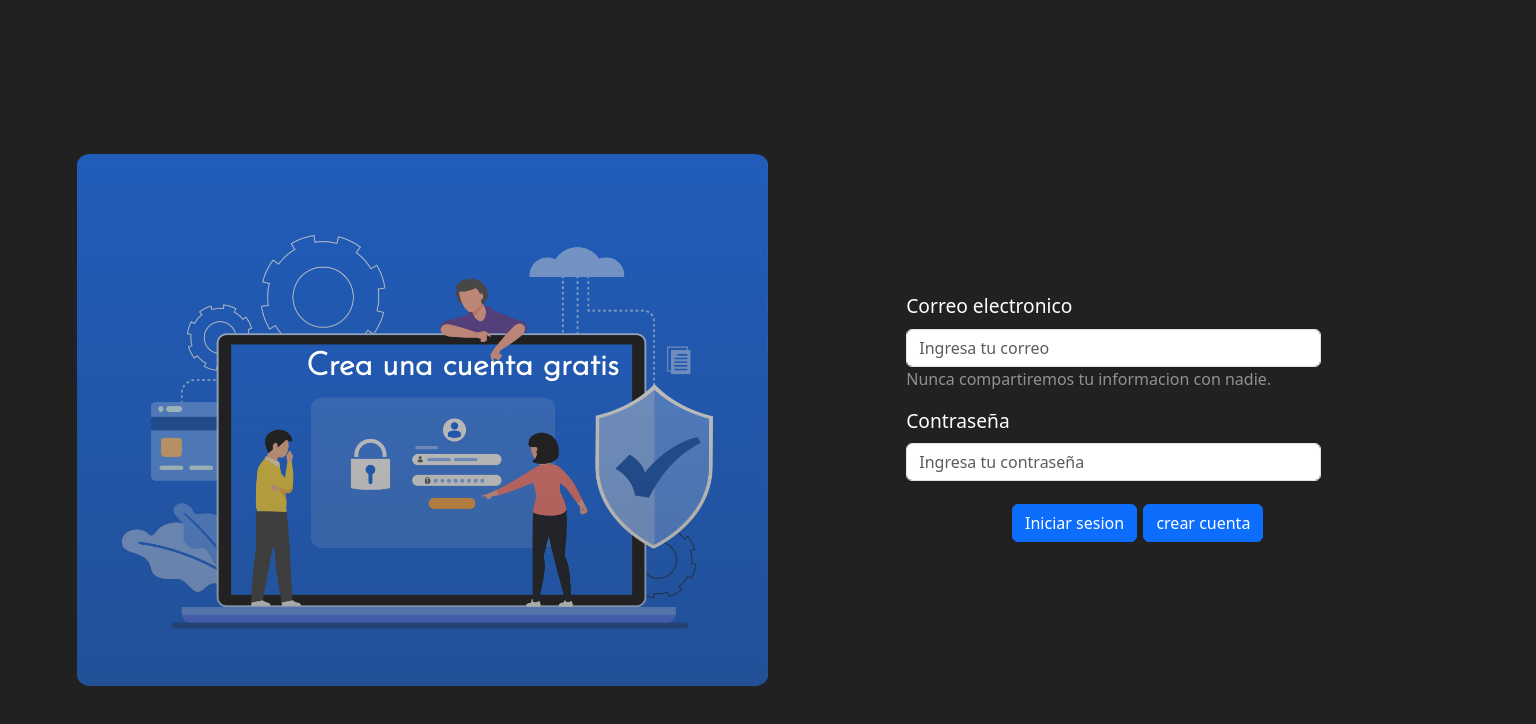
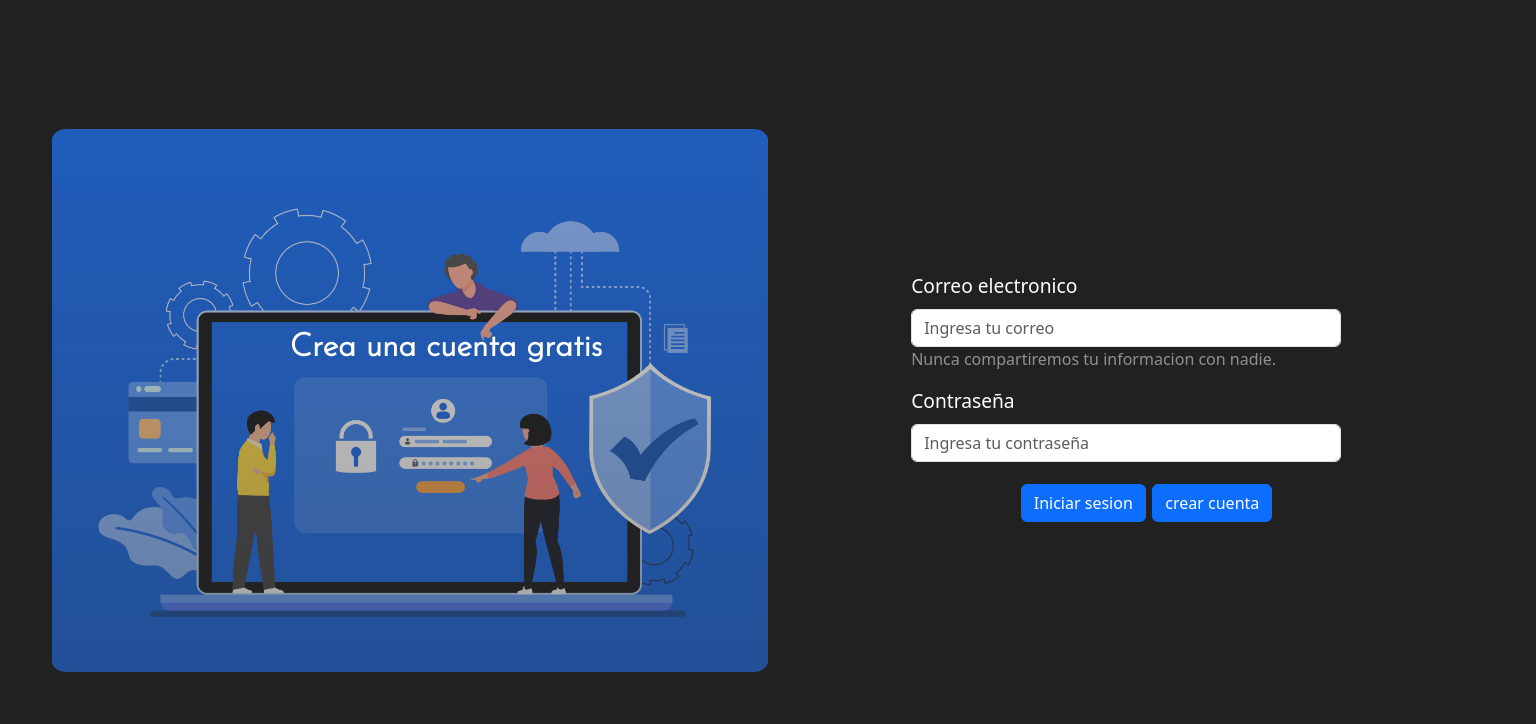
Before and after one commit to lamontanarog/controlGastos, a React (Vite) app in the folder proyectogastos/: page /CreateAcount in a window 1536 px wide. Shown: the top 724 px of the page. Built offline with nearby package versions, Linux system fonts and the light colour scheme; no server answers; a web font is replaced by a local one.

Commit message:
visual notebook

```diff
--- a/proyectogastos/package.json
+++ b/proyectogastos/package.json
@@ -11,9 +11,12 @@
   },
   "dependencies": {
     "bootstrap": "^5.3.0",
+    "firebase": "^9.23.0",
     "react": "^18.2.0",
     "react-bootstrap": "^2.8.0",
-    "react-dom": "^18.2.0"
+    "react-dom": "^18.2.0",
+    "react-router-dom": "^6.14.1",
+    "sweetalert2": "^11.7.12"
   },
   "devDependencies": {
     "@types/react": "^18.0.28",
--- a/proyectogastos/src/components/styles.css
+++ b/proyectogastos/src/components/styles.css
@@ -160,3 +160,11 @@
         margin-top: 3%;
     }
 }
+
+@media only screen and (min-width: 1500px) and (max-width: 1800px) {
+    .grillaUser {
+        display: flex;
+        padding: 3.4%;
+        margin-top: 5%;
+    }
+}
```
Also changed, not shown: 1 other file (tests, documents, lock files or other folders).
